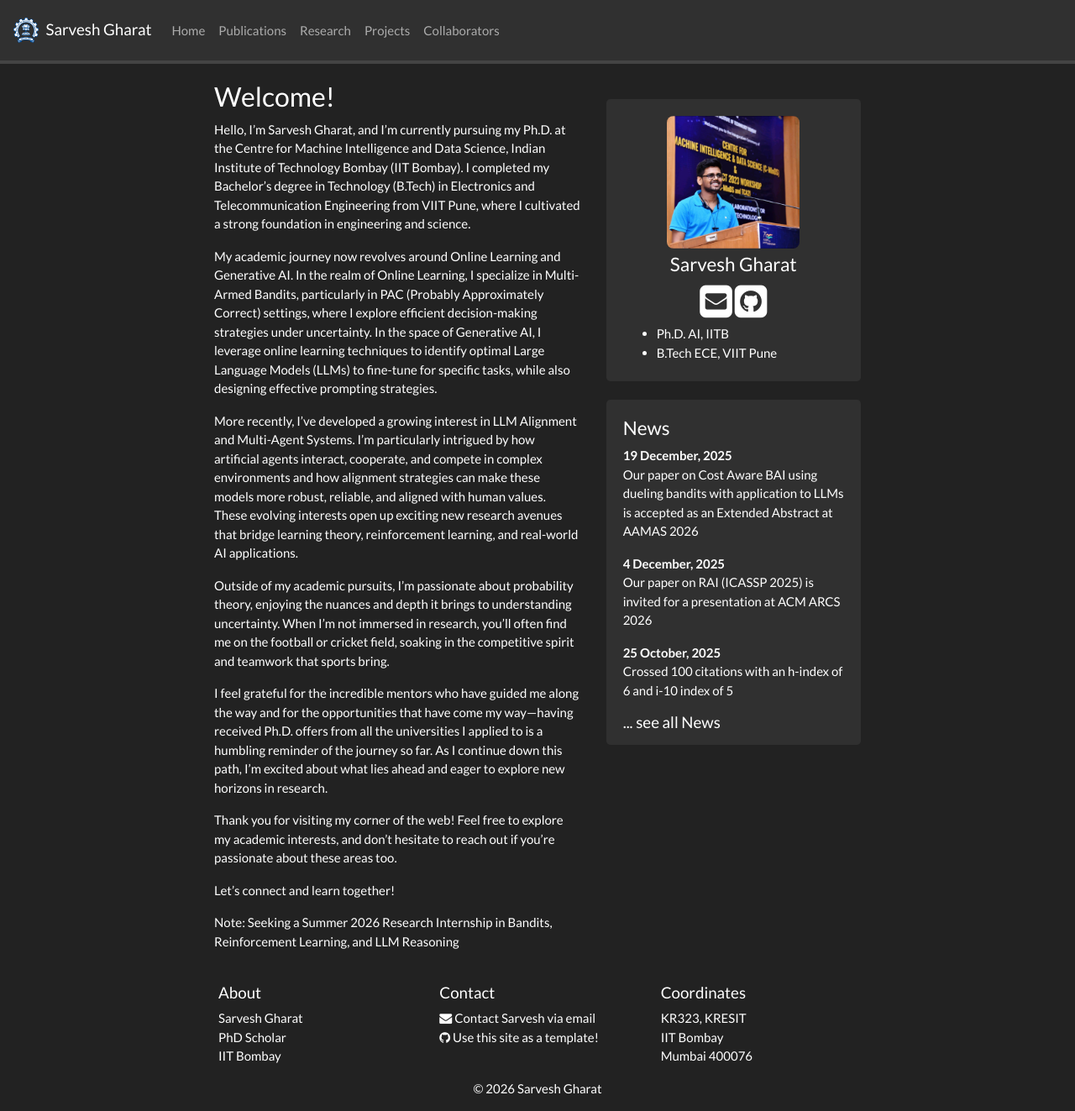
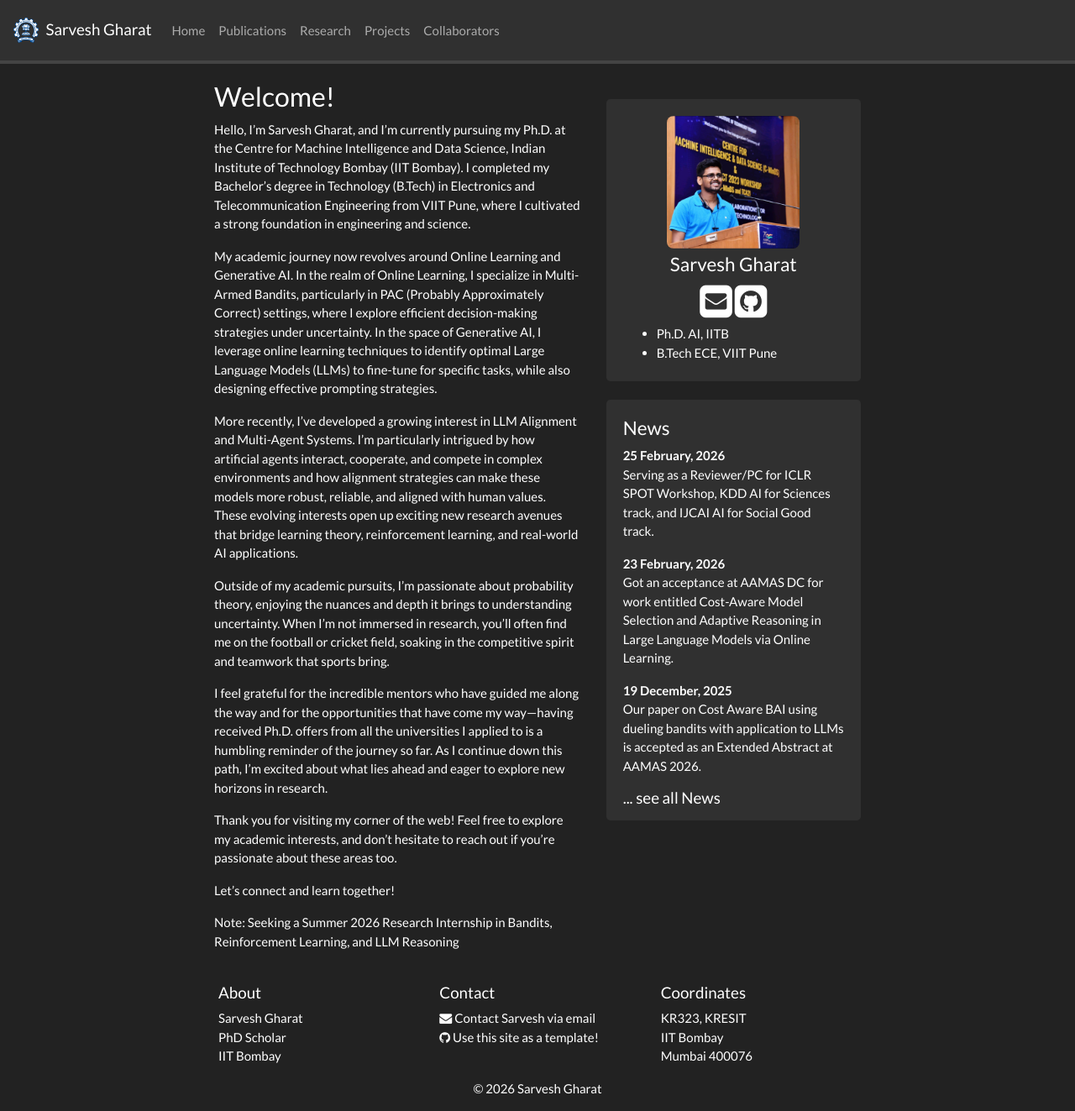
Before and after one commit to SarveshVGharat/SarveshVGharat.github.io, a Jekyll site: the page built from _pages/home.md, in a window 1280 px wide and 1323 px high. Shown: the whole window at 84% size. Built offline with Jekyll 4.4.1, drawn with Linux system fonts in a browser that asks for light colours; nearby versions of some CDN libraries; a style sheet for code colours, icons or effects is not loaded.

Commit message:
Update news.yml

```diff
--- a/_data/news.yml
+++ b/_data/news.yml
@@ -1,29 +1,35 @@
+- date: 25 February, 2026
+  headline: "Serving as a Reviewer/PC for ICLR SPOT Workshop, KDD AI for Sciences track, and IJCAI AI for Social Good track."
+
+- date: 23 February, 2026
+  headline: "Got an acceptance at AAMAS DC for work entitled Cost-Aware Model Selection and Adaptive Reasoning in Large Language Models via Online Learning."
+
 - date: 19 December, 2025
-  headline: "Our paper on Cost Aware BAI using dueling bandits with application to LLMs is accepted as an Extended Abstract at AAMAS 2026"
+  headline: "Our paper on Cost Aware BAI using dueling bandits with application to LLMs is accepted as an Extended Abstract at AAMAS 2026."
 
 - date: 4 December, 2025
-  headline: "Our paper on RAI (ICASSP 2025) is invited for a presentation at ACM ARCS 2026"
+  headline: "Our paper on RAI (ICASSP 2025) is invited for a presentation at ACM ARCS 2026."
 
 - date: 25 October, 2025
-  headline: "Crossed 100 citations with an h-index of 6 and i-10 index of 5"
+  headline: "Crossed 100 citations with an h-index of 6 and i-10 index of 5."
 
 - date: 10 July, 2025
-  headline: "Our paper entitled Beyond Listenership: AI-Targeted Calls Drive Measurable Improvements in Maternal Health is now accepted at PAIS ECAI"
+  headline: "Our paper entitled Beyond Listenership: AI-Targeted Calls Drive Measurable Improvements in Maternal Health is now accepted at PAIS ECAI."
 
 - date: 19 June, 2025
-  headline: "Selected to attend MSR India Academic Summit 2025"
+  headline: "Selected to attend MSR India Academic Summit 2025."
 
 - date: 28 February, 2025
-  headline: "Delivered a talk on Cost Aware BAI in Dueling Bandits at C4AI Research Connections"
+  headline: "Delivered a talk on Cost Aware BAI in Dueling Bandits at C4AI Research Connections."
 
 - date: 6 January, 2025
-  headline: "Selected to attend GDM Research Symposium 2025"
+  headline: "Selected to attend GDM Research Symposium 2025."
 
 - date: 25 December, 2024
-  headline: "Serving as a PC Member for IJCAI AI for Social Good track"
+  headline: "Serving as a PC Member for IJCAI AI for Social Good track.k"
 
 - date: 21 December, 2024
-  headline: "Selected to attend Reinforcement Learning Workshop 2025 at IISc Bangalore"
+  headline: "Selected to attend Reinforcement Learning Workshop 2025 at IISc Bangalore."
 
 - date: 21 December, 2024
   headline: "Our paper on RAI is now accepted at ICASSP 2025"
```
